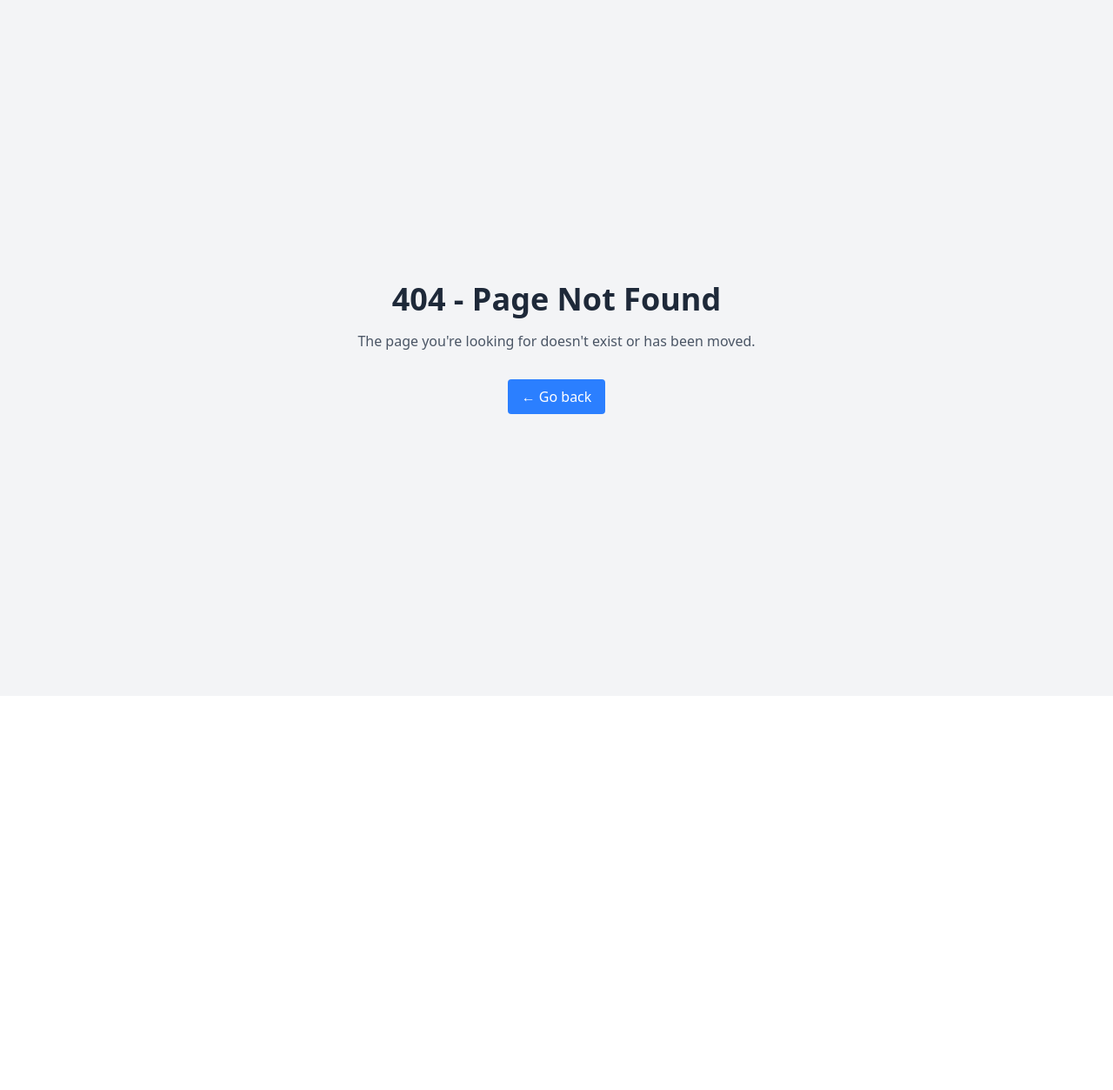
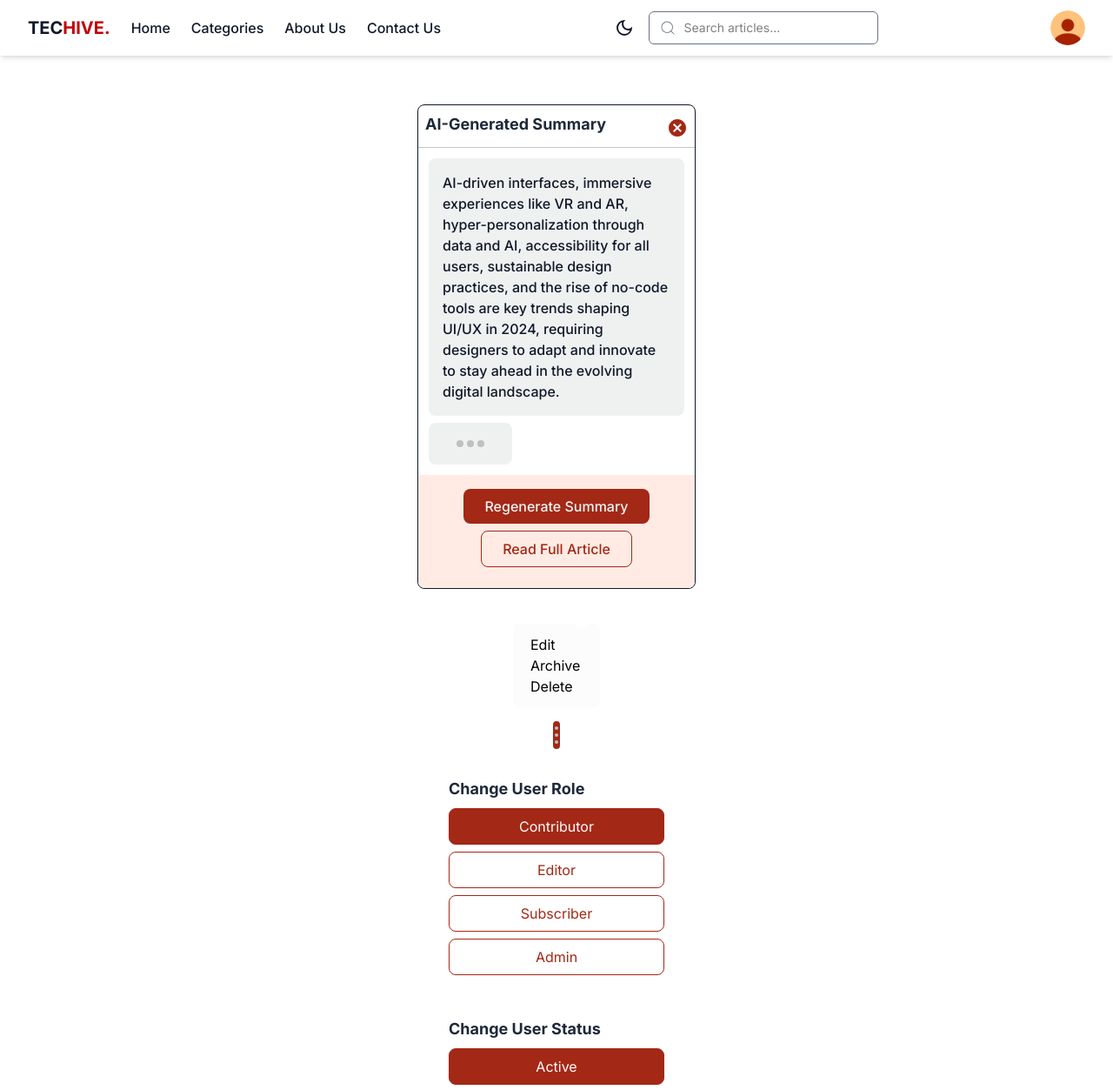
Before and after one commit to praise002/tech-hive, a React (Vite) app: page /test in a window 1280 px wide. Before the commit this address had no page. Shown: the top 1253 px of the page at 87% size. Before the commit the page ends 800 px from the top, so only its background shows below. Built offline with nearby package versions, Linux system fonts and the light colour scheme.

Commit message:
Built the smaller components

```diff
--- a/src/App.jsx
+++ b/src/App.jsx
@@ -30,6 +30,7 @@ import ChangePassword from './features/auth/ChangePassword';
 import ResetPassword from './features/auth/ResetPassword';
 import ResetPasswordSuccess from './features/auth/ResetPaswordSuccess';
 import { Toaster } from 'react-hot-toast';
+import Test from './features/profile/Test';
 // import ProfileDetailEmpty from './features/profile/ProfileDetailEmpty';
 
 const queryClient = new QueryClient({
@@ -84,7 +85,12 @@ function App() {
               path="reset-password-success"
               element={<ResetPasswordSuccess />}
             />
+            <Route
+              path="test"
+              element={<Test />}
+            />
           </Route>
+
 
           {/* Catch-all route for 404 errors */}
           <Route path="*" element={<PageNotFound />} />
--- /dev/null
+++ b/src/features/profile/Test.jsx
@@ -0,0 +1,95 @@
+import { MdCancel } from 'react-icons/md';
+import Button from '../../components/common/Button';
+import Text from '../../components/common/Text';
+
+// Floating cta panel
+function Test() {
+  return (
+    <>
+      <div className="mt-30 mb-10 flex flex-col text-gray-900 border dark:border-custom-white font-medium rounded-lg w-80 mx-auto">
+        <div className="flex justify-between items-center border-b border-gray  px-2 pt-2 py-1">
+          <Text variant="h1" size="lg" className="mb-2 dark:text-custom-white">
+            AI-Generated Summary
+          </Text>
+
+          <button type="button">
+            <MdCancel className="text-red w-6 h-6" />
+          </button>
+        </div>
+        <div className="m-3">
+          <p className="bg-neutral p-4 rounded-lg">
+            AI-driven interfaces, immersive experiences like VR and AR,
+            hyper-personalization through data and AI, accessibility for all
+            users, sustainable design practices, and the rise of no-code tools
+            are key trends shaping UI/UX in 2024, requiring designers to adapt
+            and innovate to stay ahead in the evolving digital landscape.
+          </p>
+          <div className="bg-neutral mt-2 rounded-lg w-24 h-12 flex items-center justify-center gap-1">
+            <p className="bg-fill rounded-full w-2 h-2"></p>
+            <p className="bg-fill rounded-full w-2 h-2"></p>
+            <p className="bg-fill rounded-full w-2 h-2"></p>
+          </div>
+        </div>
+        <div className="bg-light flex flex-col justify-center items-center p-4 gap-2 rounded-b-lg">
+          <Button>Regenerate Summary</Button>
+          <Button variant="outline">Read Full Article</Button>
+          <div></div>
+        </div>
+      </div>
+
+      <div className="relative bg-custom-white py-3 px-5 w-25 mx-auto mb-4 flex flex-col rounded-md">
+        <p>Edit</p>
+        <p>Archive</p>
+        <p>Delete</p>
+        <div
+          className="absolute -top-3 right-3 w-4 h-4 bg-white"
+          style={{ clipPath: 'polygon(50% 0%, 0% 100%, 100% 100%)' }}
+        ></div>
+      </div>
+
+      <div className="bg-red mt-2 rounded-sm w-2 h-8 flex flex-col items-center justify-center gap-1 mx-auto mb-4">
+        <p className="bg-fill rounded-full w-1 h-1"></p>
+        <p className="bg-fill rounded-full w-1 h-1"></p>
+        <p className="bg-fill rounded-full w-1 h-1"></p>
+      </div>
+
+      <div className="bg-white  w-70 mx-auto mb-4 p-4">
+        <Text variant="h1" size="lg" className="mb-2">
+          Change User Role
+        </Text>
+        <div className="flex flex-col gap-2">
+          <Button className="bg-red !text-custom-white" variant="outline">
+            Contributor
+          </Button>
+          <Button variant="outline">Editor</Button>
+          <Button variant="outline">Subscriber</Button>
+          <Button variant="outline">Admin</Button>
+        </div>
+      </div>
+
+      <div className="bg-white  w-70 mx-auto mb-4 p-4">
+        <Text variant="h1" size="lg" className="mb-2">
+          Change User Status
+        </Text>
+        <div className="flex flex-col gap-2">
+          <Button className="bg-red !text-custom-white" variant="outline">
+            Active
+          </Button>
+
+          <Button variant="outline">Suspended</Button>
+        </div>
+      </div>
+
+      <div className="bg-white flex flex-col gap-2 w-70 mx-auto mb-4 p-4">
+        <Button className="bg-red !text-custom-white" variant="outline">
+          Edit
+        </Button>
+
+        <Button variant="outline">Suspend</Button>
+        <Button variant="outline">Delete</Button>
+      </div>
+    </>
+  );
+}
+
+export default Test;
--- a/src/index.css
+++ b/src/index.css
@@ -17,6 +17,8 @@
   --color-red: #a32816;
   --color-coral: #fd8878;
   --color-light: #ffebe4;
+  --color-neutral: #EFF1F1;
+  --color-fill: #C0C0C0;
 }
 
 .active {
```
